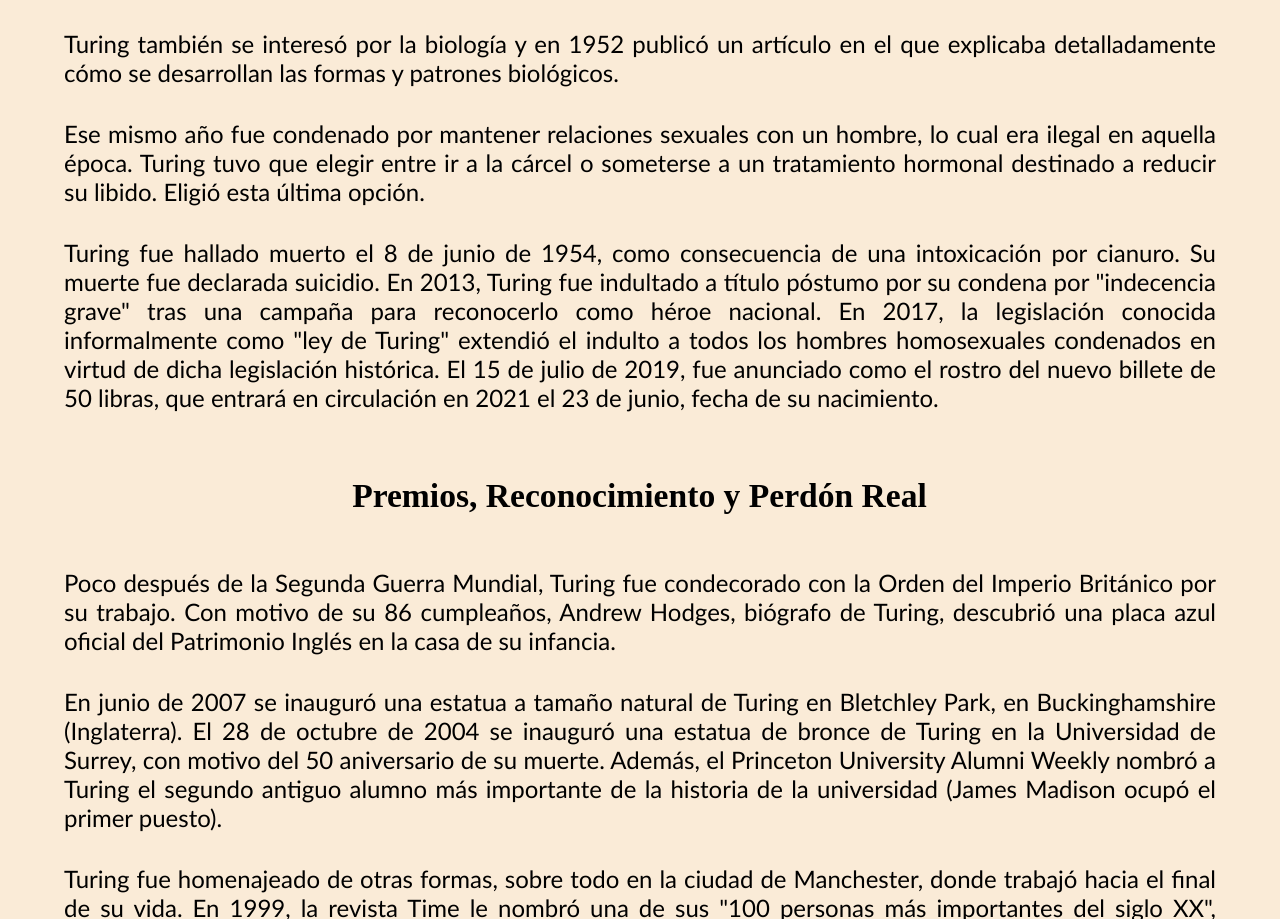
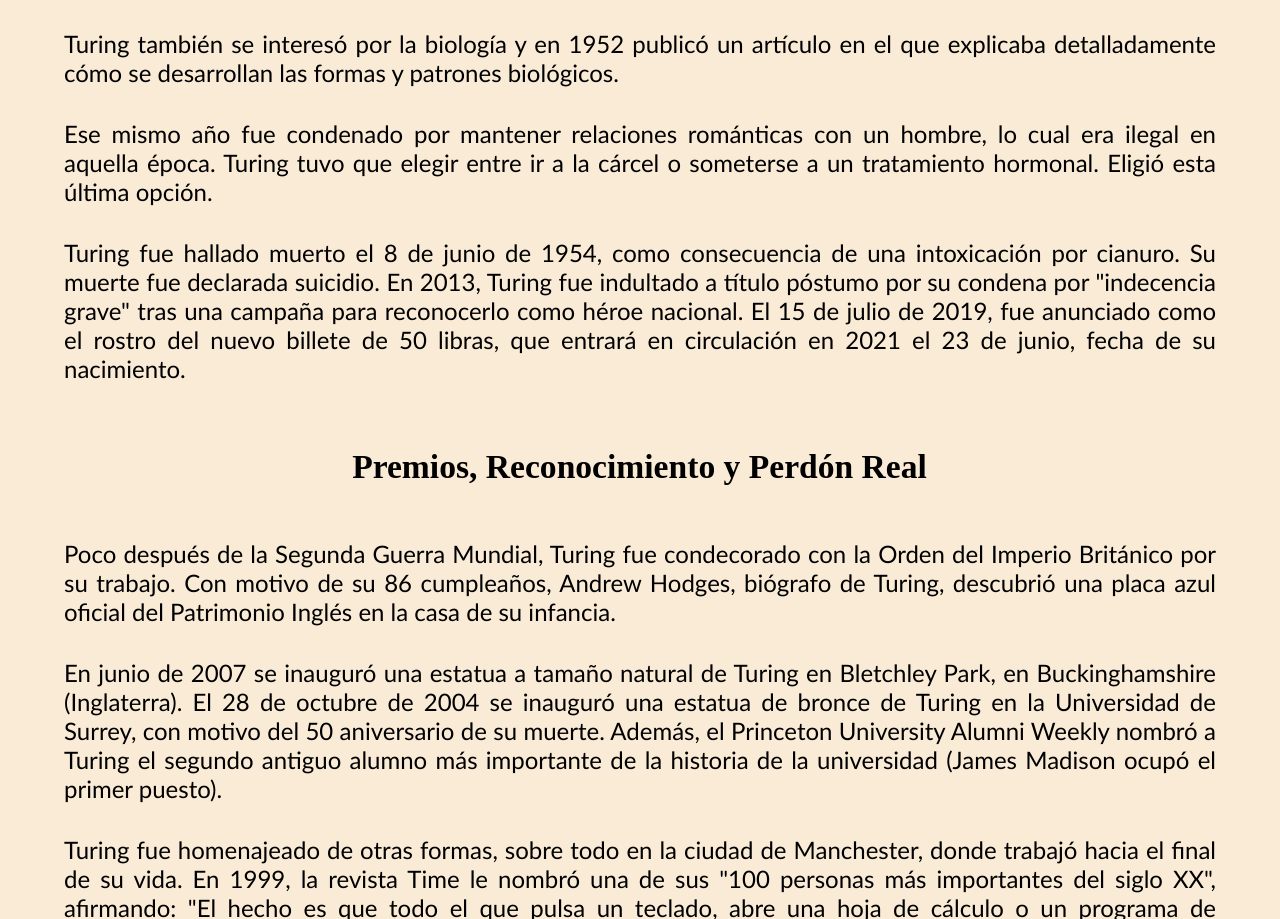
Before and after one commit to MontenegroJose/PaginaAlanT, a plain HTML site: page index.html in a window 1280 px wide. Shown: the part 2930-3849 px from the top of the page. Drawn offline with Linux system fonts and the light colour scheme.

Commit message:
last edits

```diff
--- a/index.html
+++ b/index.html
@@ -86,9 +86,9 @@
 
         <p>Turing también se interesó por la biología y en 1952 publicó un artículo en el que explicaba detalladamente cómo se desarrollan las formas y patrones biológicos.</p>
 
-        <p>Ese mismo año fue condenado por mantener relaciones sexuales con un hombre, lo cual era ilegal en aquella época. Turing tuvo que elegir entre ir a la cárcel o someterse a un tratamiento hormonal destinado a reducir su libido. Eligió esta última opción.</p>
+        <p>Ese mismo año fue condenado por mantener relaciones románticas con un hombre, lo cual era ilegal en aquella época. Turing tuvo que elegir entre ir a la cárcel o someterse a un tratamiento hormonal. Eligió esta última opción.</p>
 
-        <p>Turing fue hallado muerto el 8 de junio de 1954, como consecuencia de una intoxicación por cianuro. Su muerte fue declarada suicidio. En 2013, Turing fue indultado a título póstumo por su condena por "indecencia grave" tras una campaña para reconocerlo como héroe nacional. En 2017, la legislación conocida informalmente como "ley de Turing" extendió el indulto a todos los hombres homosexuales condenados en virtud de dicha legislación histórica. El 15 de julio de 2019, fue anunciado como el rostro del nuevo billete de 50 libras, que entrará en circulación en 2021 el 23 de junio, fecha de su nacimiento.</p>
+        <p>Turing fue hallado muerto el 8 de junio de 1954, como consecuencia de una intoxicación por cianuro. Su muerte fue declarada suicidio. En 2013, Turing fue indultado a título póstumo por su condena por "indecencia grave" tras una campaña para reconocerlo como héroe nacional. El 15 de julio de 2019, fue anunciado como el rostro del nuevo billete de 50 libras, que entrará en circulación en 2021 el 23 de junio, fecha de su nacimiento.</p>
     </div>
     <div id="Premios">
 
```
